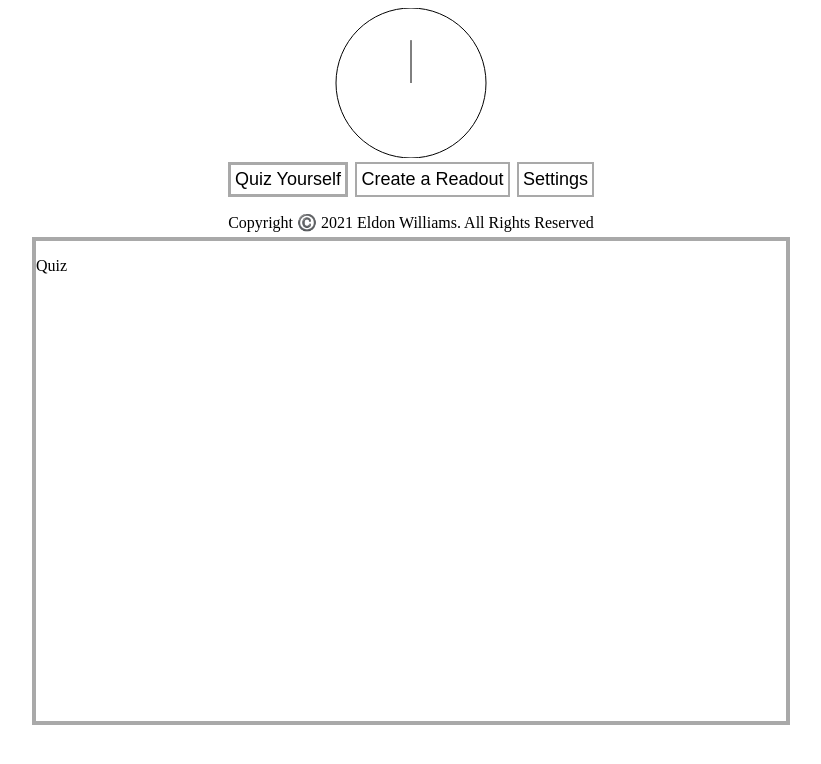
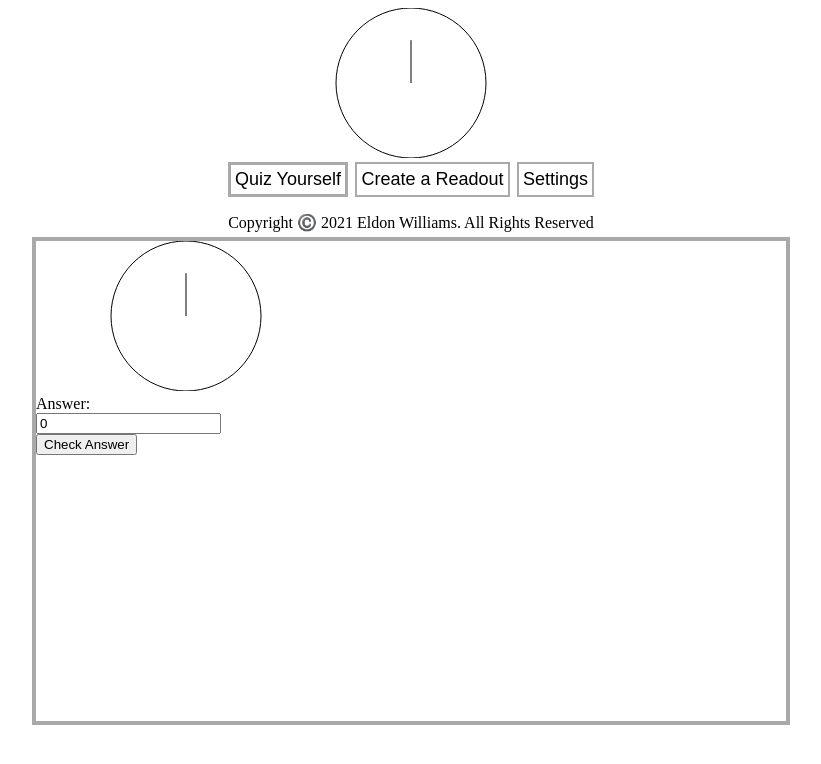
Before and after one commit to MrTops/Caliper-Reader, a React (Create React App) app in the folder app/: page / in a window 1280 px wide. Shown: the top 764 px of the page, without its empty margins (229-1050 px from the left). Built offline with nearby package versions, Linux system fonts and the light colour scheme.

Commit message:
Add test for caliper

```diff
--- a/app/src/Quiz.js
+++ b/app/src/Quiz.js
@@ -1,10 +1,27 @@
-import { useEffect } from "react";
+import { useEffect, useState } from "react";
+import Caliper from "./Caliper";
 import ContentWrapper from "./ContentWrapper";
 
 const Quiz = props => {
+	const [inputValue, setInputValue] = useState(0);
+
+	const handleValueChange = e => {
+		const newValue = e.target.value;
+		console.log(parseInt(newValue));
+		setInputValue(parseInt(newValue) || 0);
+	};
+
 	return (<ContentWrapper isActive={props.isActive}>
 		<div className="big-container">
-			<p>Quiz</p>
+			<Caliper value={inputValue} />
+			<form>
+				<label>
+					Answer:<br/>
+					<input type="number" value={inputValue} onChange={handleValueChange} />
+				</label>
+				<br/>
+				<input type="submit" value="Check Answer" />
+			</form>
 		</div>
 	</ContentWrapper>);
 };
```
